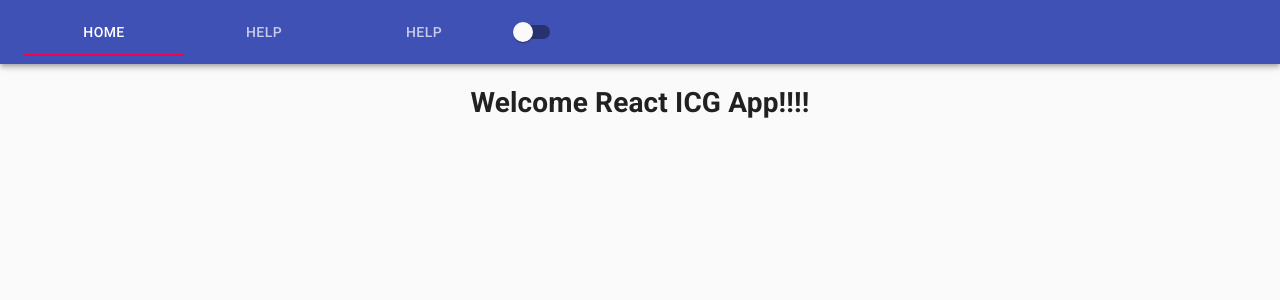
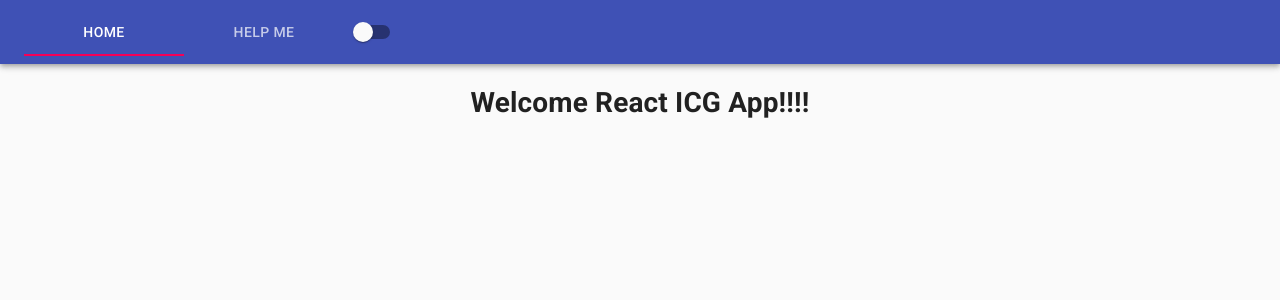
Before and after one commit to boraita/IcgApp, a React (Create React App) app in the folder web/: page / in a window 1280 px wide. Shown: the top 300 px of the page. Built offline with nearby package versions, Linux system fonts and the light colour scheme.

Commit message:
Web/poldo (#46)
 Update deploy

```diff
--- a/web/src/views/root/router.jsx
+++ b/web/src/views/root/router.jsx
@@ -21,10 +21,9 @@ export const MainRouter = ({setThemeState}) => {
       <div>
         <AppBar position="static">
           <Toolbar>
-            <Tabs value={value} onChange={handleChange} aria-label="simple tabs example">
+            <Tabs value={value} onChange={handleChange} aria-label="tabs">
               <Tab label="Home" {...a11yProps(0)} component={Link} to="/" />
-              <Tab label="Help" {...a11yProps(1)} component={Link} to="/example" />
-              <Tab label="Help" {...a11yProps(1)} component={Link} to="/poldo" />
+              <Tab label="Help Me" {...a11yProps(1)} component={Link} to="/poldo" />
             </Tabs>
 
             <Switch onChange={e => setThemeState(e.target.checked)} aria-label="Theme switch" />
@@ -33,9 +32,6 @@ export const MainRouter = ({setThemeState}) => {
         <Route path="/">
           <h1>Welcome React ICG App!!!!</h1>
         </Route>
-        <Route path="/example">
-          <h3>Ejemplo 2</h3>
-        </Route>
         <Route path="/poldo">
           <h3>Salvando al soldado poldo!!!</h3>
         </Route>
```
Also changed, not shown: 1 other file (tests, documents, lock files or other folders).
